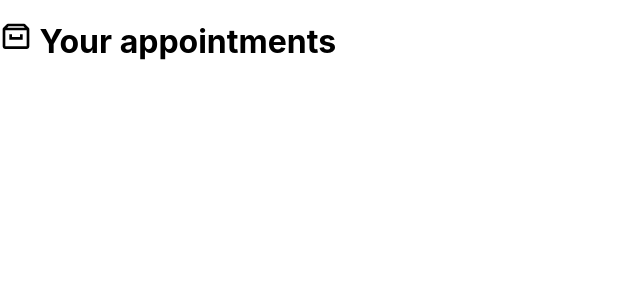
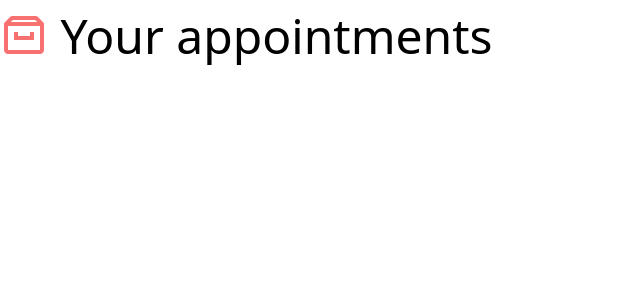
Before and after one commit to manubell/react-interface, a React (Create React App) app: page / in a window 1280 px wide. Shown: the top 300 px of the page, without its empty margins (0-640 px from the left). Built offline with nearby package versions, Linux system fonts and the light colour scheme.

Commit message:
install and setup tailwindcss

```diff
--- /dev/null
+++ b/craco.config.js
@@ -0,0 +1,10 @@
+module.exports = {
+    style: {
+        postcss: {
+            plugins: [
+                require('tailwindcss'),
+                require('autoprefixer'),
+            ],
+        },
+    },
+}
--- a/src/App.js
+++ b/src/App.js
@@ -2,8 +2,10 @@
 
 function App() {
   return (
-    <div className="App">
-      <h1><BiArchive /> Your appointments</h1>
+    <div className="App container mx-auto mt-3 font-thin">
+      <h1 className="text-5xl">
+        <BiArchive className="inline-block text-red-400 align-top"/> Your appointments
+      </h1>
     </div>
   );
 }
--- a/src/index.css
+++ b/src/index.css
@@ -1,13 +1,3 @@
-body {
-  margin: 0;
-  font-family: -apple-system, BlinkMacSystemFont, 'Segoe UI', 'Roboto', 'Oxygen',
-    'Ubuntu', 'Cantarell', 'Fira Sans', 'Droid Sans', 'Helvetica Neue',
-    sans-serif;
-  -webkit-font-smoothing: antialiased;
-  -moz-osx-font-smoothing: grayscale;
-}
-
-code {
-  font-family: source-code-pro, Menlo, Monaco, Consolas, 'Courier New',
-    monospace;
-}
+@tailwind base;
+@tailwind components;
+@tailwind utilities;
--- /dev/null
+++ b/tailwind.config.js
@@ -0,0 +1,11 @@
+module.exports = {
+  purge: ['./src/**/*.{js,jsx,ts,tsx}', './public/index.html'],
+  darkMode: false, // or 'media' or 'class'
+  theme: {
+    extend: {},
+  },
+  variants: {
+    extend: {},
+  },
+  plugins: [ require('@tailwindcss/forms')],
+}
```
Also changed, not shown: package.json (+10 -3 lines), 1 other file (tests, documents, lock files or other folders).
